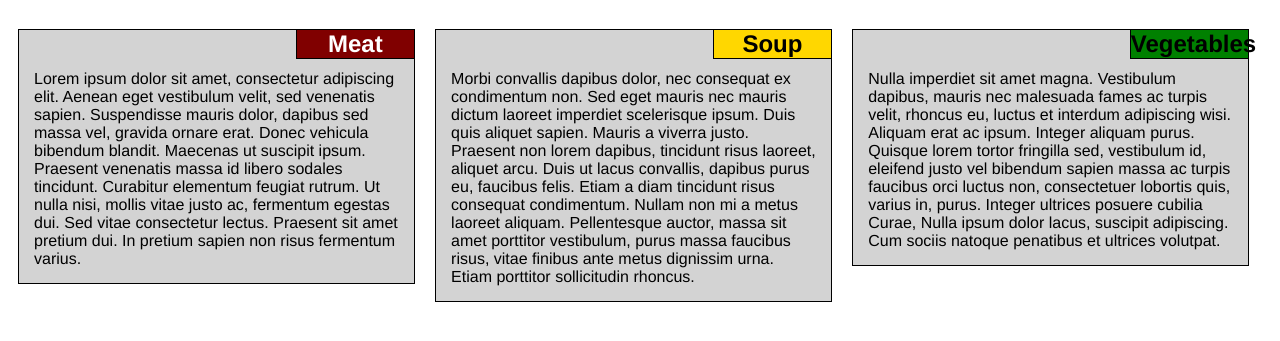
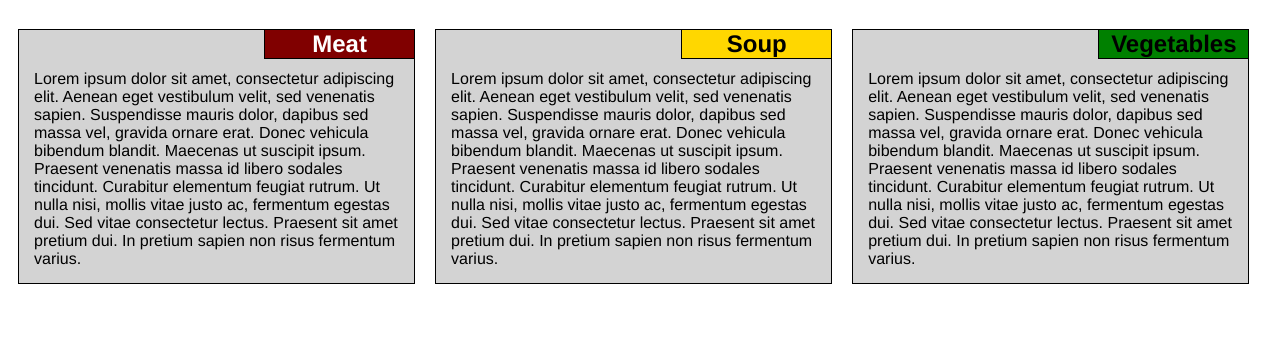
Before and after one commit to Dom-nik/coursera-webdev, a plain HTML site: page mod2_solution/index.html in a window 1280 px wide. Shown: the part 61-402 px from the top of the page. Drawn offline with Linux system fonts and the light colour scheme.

Commit message:
The final version, css style separated.

```diff
--- a/mod2_solution/css/style.css
+++ b/mod2_solution/css/style.css
@@ -1,5 +1,68 @@
+* {
+	box-sizing: border-box;
+	font-family: Helvetica, Arial, Sans-serif;
+}
+
 h1 {
 	color: navy;
-	font-family: Helvetica, Arial, Sans-serif;
 	text-align: center;
 }
+
+p{
+	margin: 40px 15px 15px 15px;
+}
+
+div.column {
+	padding: 10px;
+	float: left;
+}
+
+div.content {
+	position: relative;
+	border: 1px solid;
+	background-color: lightgrey;
+}
+
+div h2 {
+	position: absolute;
+	top: 0px;
+	right: 0px;
+	border-width: 0px 0px 1px 1px;
+	border-style: solid;
+	margin: 0px;
+	width: 150px;
+	text-align: center;
+}
+#meat {
+	background-color: maroon;
+	color: white;
+	border-color: black;
+}
+#soup {
+	background-color: gold;
+}
+#vegetables {
+	background-color: green;
+}
+
+@media (min-width: 992px){
+	.col-lg-4 {
+		width: 33%;
+	}
+}
+
+@media (min-width: 768px) and (max-width: 991px){
+	.col-md-6 {
+		width: 50%;
+		float: left;
+	}
+	.col-md-12 {
+		width: 100%;
+	}
+}
+
+@media (max-width: 767px){
+	.col-sm-12 {
+		width: 100%;
+	}
+}
--- a/mod2_solution/index.html
+++ b/mod2_solution/index.html
@@ -3,79 +3,8 @@
 <head>
 	<meta charset="utf-8">
 	<meta name="author" content="Dominik Maj">
-	<title>The responsive page</title>
-	<!-- <link rel="stylesheet" type="text/css" href="css/style.css"> -->
-
-	<style>
-	* {
-		box-sizing: border-box;
-		font-family: Helvetica, Arial, Sans-serif;
-	}
-
-	h1 {
-		color: navy;
-		text-align: center;
-	}
-
-	p{
-		margin: 40px 15px 15px 15px;
-	}
-
-	div.column {
-		padding: 10px;
-		float: left;
-	}
-
-	div.content {
-		position: relative;
-		border: 1px solid;
-		background-color: lightgrey;
-	}
-
-	div h2 {
-		position: absolute;
-		top: 0px;
-		right: 0px;
-		border-width: 0px 0px 1px 1px;
-		border-style: solid;
-		margin: 0px;
-		width: 30%;
-		text-align: center;
-	}
-	#meat {
-		background-color: maroon;
-		color: white;
-		border-color: black;
-	}
-	#soup {
-		background-color: gold;
-	}
-	#vegetables {
-		background-color: green;
-	}
-
-	@media (min-width: 992px){
-		.col-lg-4 {
-			width: 33%;
-		}
-	}
-
-	@media (min-width: 768px) and (max-width: 991px){
-		.col-md-6 {
-			width: 50%;
-			float: left;
-		}
-		.col-md-12 {
-			width: 100%;
-		}
-	}
-
-	@media (max-width: 767px){
-		.col-sm-12 {
-			width: 100%;
-		}
-	}
-	</style>
+	<title>The Restaurant</title>
+	<link rel="stylesheet" type="text/css" href="css/style.css">
 
 </head>
 <body>
@@ -91,8 +20,7 @@
 	<div class="column col-lg-4 col-md-6 col-sm-12">
 	<div class="content">
 		<h2 id="soup">Soup</h2>
-		<p>
-		Morbi convallis dapibus dolor, nec consequat ex condimentum non. Sed eget mauris nec mauris dictum laoreet imperdiet scelerisque ipsum. Duis quis aliquet sapien. Mauris a viverra justo. Praesent non lorem dapibus, tincidunt risus laoreet, aliquet arcu. Duis ut lacus convallis, dapibus purus eu, faucibus felis. Etiam a diam tincidunt risus consequat condimentum. Nullam non mi a metus laoreet aliquam. Pellentesque auctor, massa sit amet porttitor vestibulum, purus massa faucibus risus, vitae finibus ante metus dignissim urna. Etiam porttitor sollicitudin rhoncus.
+		<p>Lorem ipsum dolor sit amet, consectetur adipiscing elit. Aenean eget vestibulum velit, sed venenatis sapien. Suspendisse mauris dolor, dapibus sed massa vel, gravida ornare erat. Donec vehicula bibendum blandit. Maecenas ut suscipit ipsum. Praesent venenatis massa id libero sodales tincidunt. Curabitur elementum feugiat rutrum. Ut nulla nisi, mollis vitae justo ac, fermentum egestas dui. Sed vitae consectetur lectus. Praesent sit amet pretium dui. In pretium sapien non risus fermentum varius.
 		</p>
 	</div>
 	</div>
@@ -100,8 +28,7 @@
 	<div class="column col-lg-4 col-md-12 col-sm-12">
 	<div class="content">
 		<h2 id="vegetables">Vegetables</h2>
-		<p>
-		Nulla imperdiet sit amet magna. Vestibulum dapibus, mauris nec malesuada fames ac turpis velit, rhoncus eu, luctus et interdum adipiscing wisi. Aliquam erat ac ipsum. Integer aliquam purus. Quisque lorem tortor fringilla sed, vestibulum id, eleifend justo vel bibendum sapien massa ac turpis faucibus orci luctus non, consectetuer lobortis quis, varius in, purus. Integer ultrices posuere cubilia Curae, Nulla ipsum dolor lacus, suscipit adipiscing. Cum sociis natoque penatibus et ultrices volutpat.
+		<p>Lorem ipsum dolor sit amet, consectetur adipiscing elit. Aenean eget vestibulum velit, sed venenatis sapien. Suspendisse mauris dolor, dapibus sed massa vel, gravida ornare erat. Donec vehicula bibendum blandit. Maecenas ut suscipit ipsum. Praesent venenatis massa id libero sodales tincidunt. Curabitur elementum feugiat rutrum. Ut nulla nisi, mollis vitae justo ac, fermentum egestas dui. Sed vitae consectetur lectus. Praesent sit amet pretium dui. In pretium sapien non risus fermentum varius.
 		</p>
 	</div>
 	</div>
```
